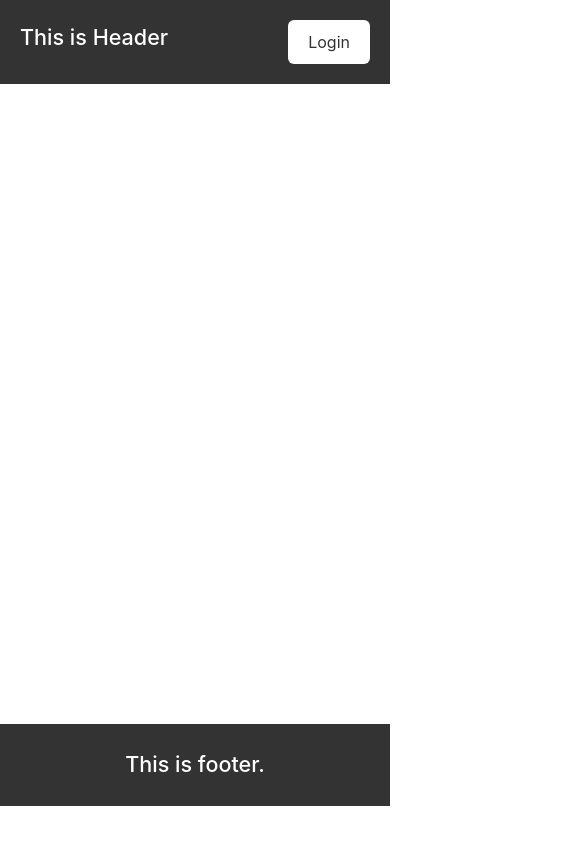
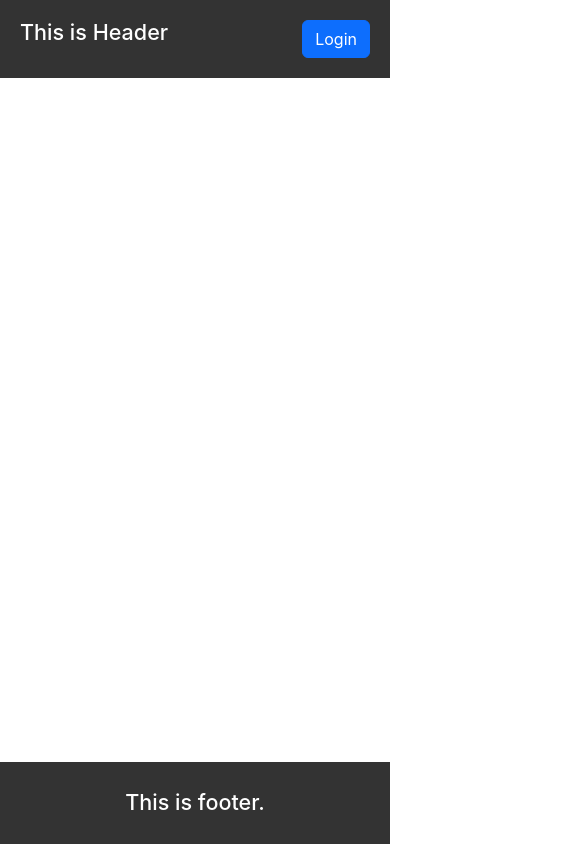
Before and after one commit to abhishek-dixit7/react-learn, a React (Create React App) app: page / in a window 390 px wide. Shown: the top 844 px of the page, 585 px wide, since content can reach past the window. Built offline with nearby package versions, Linux system fonts and the light colour scheme.

Commit message:
Revert "updated css to support mobile devices"
This reverts commit a8adf554db8c5ccae0e37cde9a128ef6e63e21ea.

```diff
--- a/src/App.css
+++ b/src/App.css
@@ -1,5 +1,4 @@
 .App {
-  min-height: 100%;
   display: flex;
   flex-direction: column;
 }
--- a/src/Components/AssignmentOne/Footer/Footer.css
+++ b/src/Components/AssignmentOne/Footer/Footer.css
@@ -1,11 +1,23 @@
+/* .footer {
+  margin-bottom: 200px;
+  display: flex;
+  height: auto;
+  width: auto;
+  text-align: center;
+  background-color: rgb(54, 54, 54);
+  color: white;
+  float: bottom;
+} */
+
 .footer {
+  position: fixed;
+  left: 0;
+  bottom: 0;
+  width: 100%;
   background-color: #333;
   color: #fff;
+  text-align: center;
   padding: 20px;
-  text-align: center;
-  margin-top: auto;
-  position: relative;
-  bottom: 0;
 }
 
 .footer > h4 {
--- a/src/Components/AssignmentOne/Header/Header.css
+++ b/src/Components/AssignmentOne/Header/Header.css
@@ -1,17 +1,32 @@
+/* .header {
+  display: flex;
+  flex-direction: row;
+  justify-content: space-between;
+  height: auto;
+  width: auto;
+  text-align: center;
+  background-color: rgb(54, 54, 54);
+  color: white;
+} */
+
+/* .loginButton {
+  display: flex;
+  justify-content: flex-end;
+} */
+
 .header {
+  position: fixed;
+  display: flex;
+  justify-content: space-between;
+  left: 0;
+  top: 0;
+  width: 100%;
   background-color: #333;
   color: #fff;
+  text-align: center;
   padding: 20px;
-  display: flex;
-  align-items: center;
-  justify-content: space-between;
 }
 
-.loginButton {
-  background-color: #fff;
-  color: #333;
-  border: none;
-  padding: 10px 20px;
-  font-size: 16px;
-  cursor: pointer;
-}
+/* .header > h4 {
+
+} */
--- a/src/Components/AssignmentOne/MainComponent/MainComponent.css
+++ b/src/Components/AssignmentOne/MainComponent/MainComponent.css
@@ -1,8 +1,14 @@
 .MainComponent {
+  position: fixed;
+  left: 0;
+  top: 45%;
+  width: 100%;
+  background-color: rgb(255, 255, 255);
+  color: #000000;
   text-align: center;
-  flex: 1;
-  padding: 20rem;
-  overflow-y: auto;
+  height: 200px;
+  justify-content: center;
+  display: flex;
 }
 
 .MainComponent > h1 {
```
